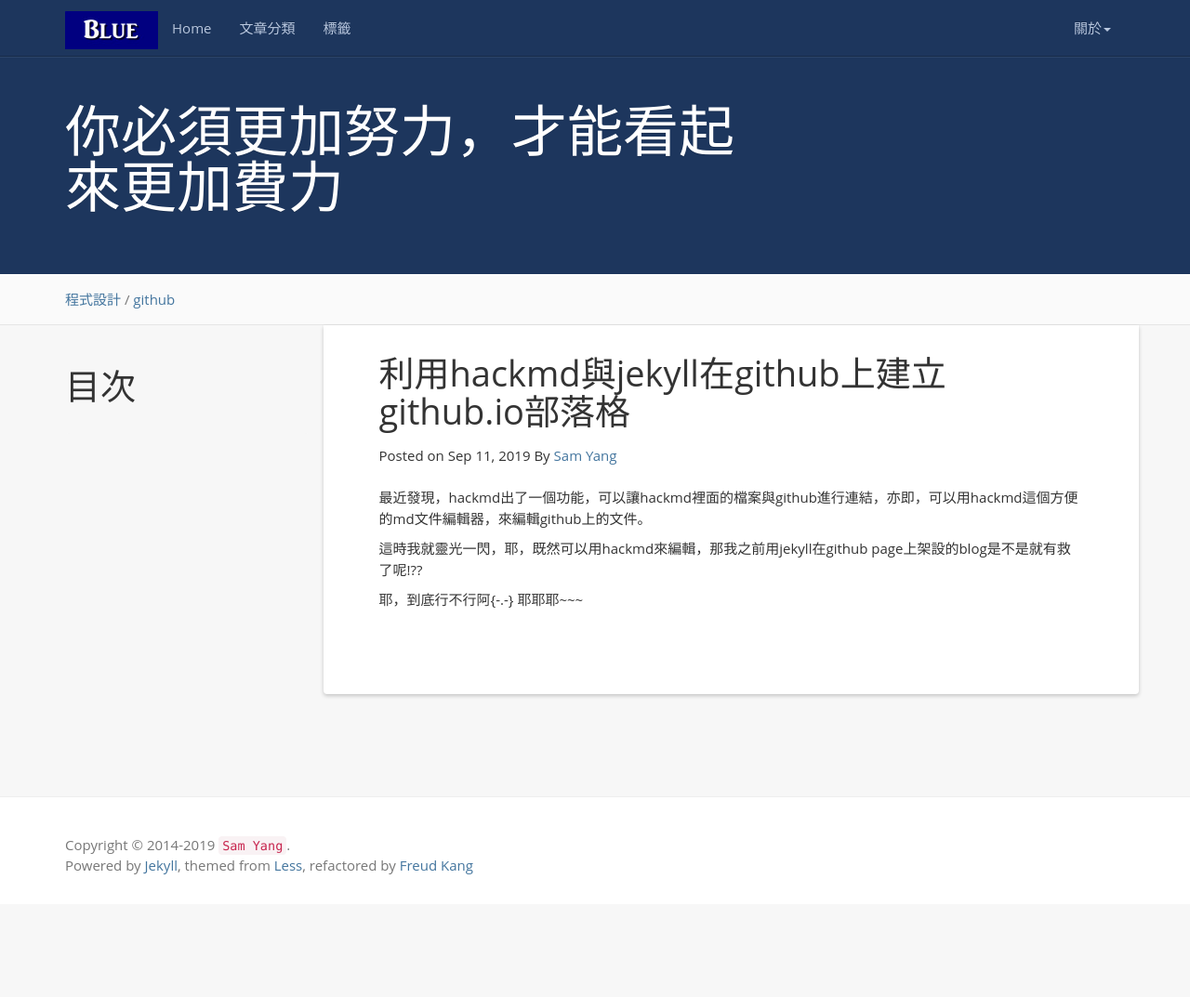
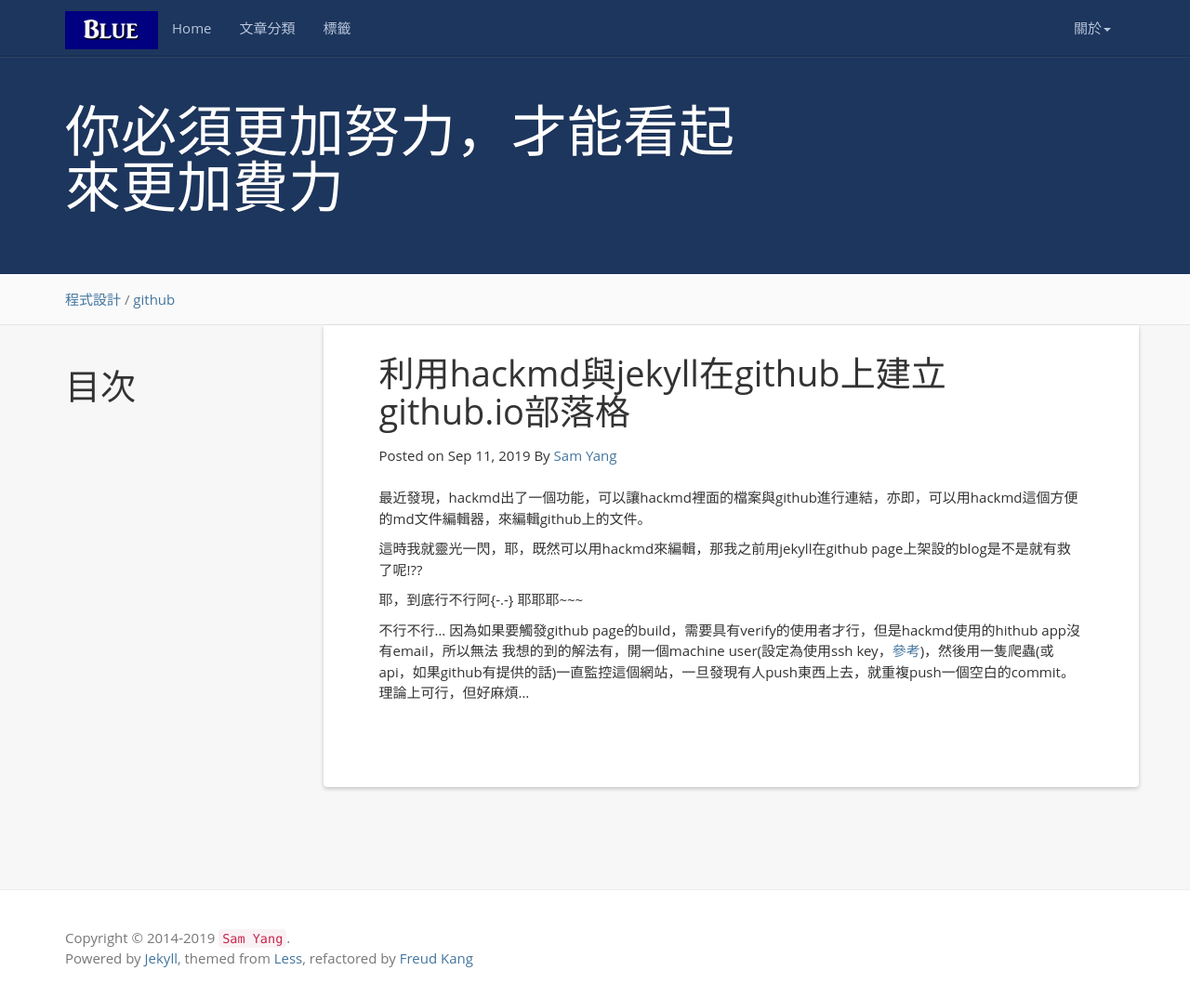
Before and after one commit to Bluebell3310/Blog-Legacy, a Jekyll site: the page built from _posts/programming/2019-09-11-hackmd_with_github_page.md, in a window 1280 px wide and 1073 px high. Shown: the whole window at 93% size. Built offline with Jekyll 4.4.1, drawn with Linux system fonts in a browser that asks for light colours; nearby versions of some CDN libraries; comment, search, counter and statistics services are not loaded.

Commit message:
最終結果，hackmd app with github page 失敗...

```diff
--- a/_posts/programming/2019-09-11-hackmd_with_github_page.md
+++ b/_posts/programming/2019-09-11-hackmd_with_github_page.md
@@ -12,3 +12,6 @@ tags: blog
 這時我就靈光一閃，耶，既然可以用hackmd來編輯，那我之前用jekyll在github page上架設的blog是不是就有救了呢!??
 
 耶，到底行不行阿{-.-} 耶耶耶~~~
+
+不行不行... 因為如果要觸發github page的build，需要具有verify的使用者才行，但是hackmd使用的hithub app沒有email，所以無法
+我想的到的解法有，開一個machine user(設定為使用ssh key，[參考](https://developer.github.com/v3/guides/managing-deploy-keys/#machine-users))，然後用一隻爬蟲(或api，如果github有提供的話)一直監控這個網站，一旦發現有人push東西上去，就重複push一個空白的commit。理論上可行，但好麻煩...
```
